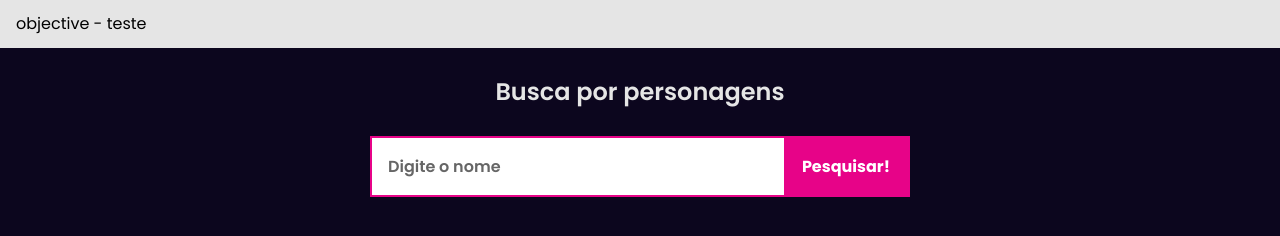
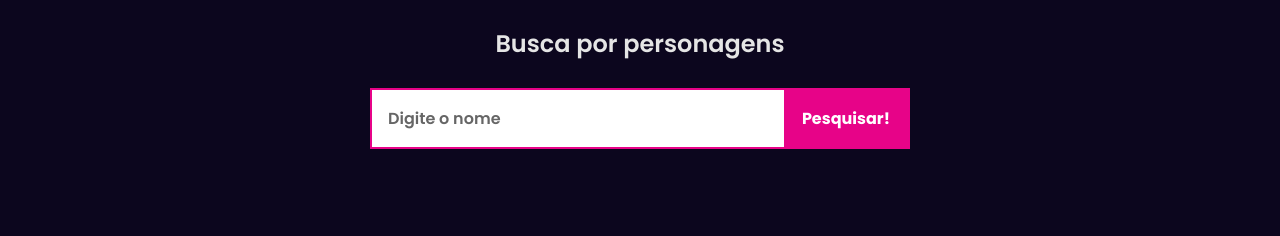
Before and after one commit to fabloliv/codehero-vanillajs, a website with bundled scripts: page index.html in a window 1280 px wide. Built offline with nearby package versions, Linux system fonts and the light colour scheme; some packages are replaced by stand-ins of ours; no server answers.

Commit message:
chore(index.html): remove Banner

```diff
--- a/index.html
+++ b/index.html
@@ -23,11 +23,6 @@
   <body>
     <div class="main-container">
       <!-- Header -->
-      <div class="top">
-        <div class="top-wrapper">objective - teste</div>
-      </div>
-
-      <!-- Form -->
 
       <div class="search-wrapper">
         <h2>Busca por personagens</h2>
```
Also changed, not shown: README.md, js/app.js (line endings or trailing spaces).
